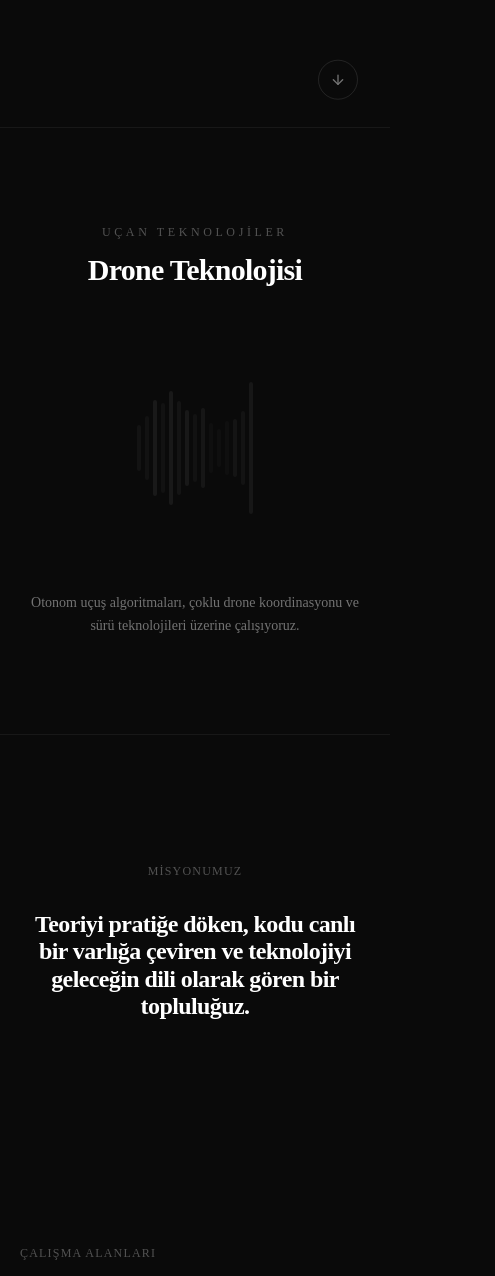
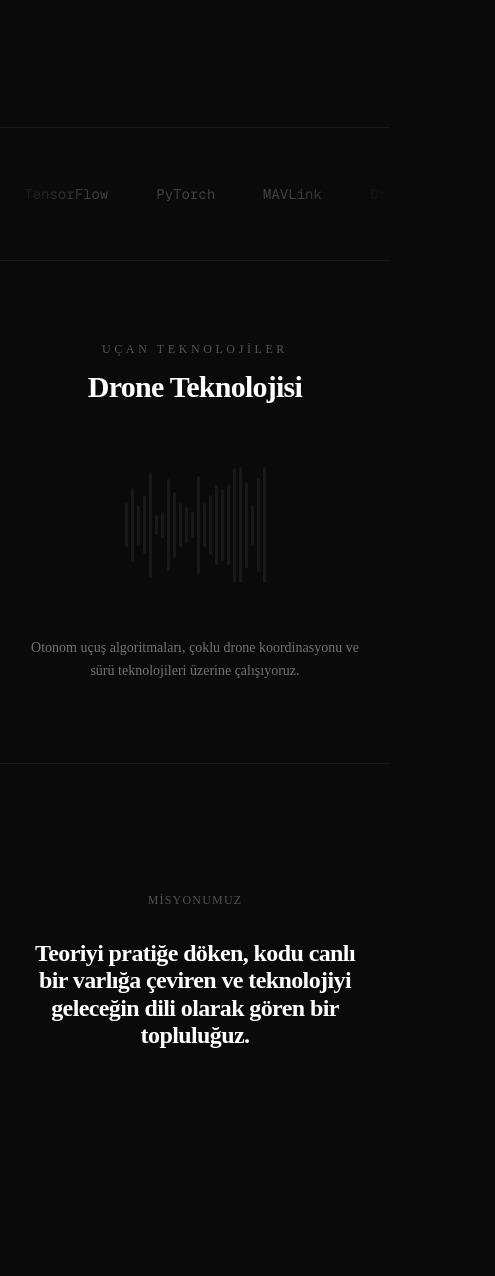
Before and after one commit to Merkutech/merkutech.github.io, a Next.js app: page / in a window 390 px wide. Shown: the part 717-1993 px from the top of the page, 495 px wide, since content can reach past the window. Built offline with nearby package versions, Linux system fonts and the light colour scheme.

Commit message:
feat: refactor Home component with improved animations, added Marquee and DroneWave sections, and replaced FadeUp with BlurFade

```diff
--- a/app/page.tsx
+++ b/app/page.tsx
@@ -1,44 +1,34 @@
 'use client'
 
 import { SplineScene } from "@/components/ui/splite";
-import { motion, useScroll, useTransform, useSpring, useInView, AnimatePresence } from "framer-motion";
+import { motion, useScroll, useInView, AnimatePresence } from "framer-motion";
 import Link from "next/link";
-import { useRef, useState } from "react";
+import { useRef, useState, useEffect } from "react";
 import {
   ArrowRight, ArrowUpRight, Bot, Cpu, CircuitBoard, Radio,
-  Layers, Zap, Wrench
+  Layers, Zap
 } from "lucide-react";
 import { projects } from "@/lib/projects";
 
 const easeOut = [0.22, 1, 0.36, 1] as const;
 
-function FadeUp({ children, delay = 0, className = "" }: { children: React.ReactNode; delay?: number; className?: string }) {
-  const ref = useRef(null);
-  const isInView = useInView(ref, { once: true, margin: "-80px" });
-  return (
-    <motion.div
-      ref={ref}
-      initial={{ opacity: 0, y: 40 }}
-      animate={isInView ? { opacity: 1, y: 0 } : {}}
-      transition={{ duration: 0.7, delay, ease: easeOut }}
-      className={className}
-    >
-      {children}
-    </motion.div>
-  );
-}
+/* ═══════════════════════════════════════
+   ANA SAYFA
+   ═══════════════════════════════════════ */
 
 export default function Home() {
-  const containerRef = useRef<HTMLDivElement>(null);
-  const { scrollYProgress } = useScroll({ target: containerRef });
-  const smoothProgress = useSpring(scrollYProgress, { stiffness: 100, damping: 30, restDelta: 0.001 });
+  const { scrollYProgress } = useScroll();
 
   return (
-    <div ref={containerRef} className="flex flex-col">
+    <div className="flex flex-col">
 
-      {/* ═══════════════════════════════════════
-          HERO — sadece robot, hiç metin yok
-         ═══════════════════════════════════════ */}
+      {/* Scroll Progress */}
+      <motion.div
+        className="fixed top-0 left-0 right-0 h-[2px] bg-white/30 z-[100] origin-left"
+        style={{ scaleX: scrollYProgress }}
+      />
+
+      {/* HERO */}
       <section className="relative w-full h-screen overflow-hidden">
         <motion.div
           initial={{ opacity: 0 }}
@@ -51,61 +41,40 @@ export default function Home() {
             className="w-full h-full"
           />
         </motion.div>
-
-        {/* Altta gradient — header ile karışmasın diye */}
         <div className="absolute inset-x-0 bottom-0 h-32 bg-gradient-to-t from-background to-transparent pointer-events-none z-10" />
-
-        {/* Sağ altta küçük ok — aşağı kaydır */}
-        <motion.div
-          initial={{ opacity: 0 }}
-          animate={{ opacity: 1 }}
-          transition={{ delay: 2, duration: 1 }}
-          className="absolute bottom-8 right-8 z-20"
-        >
-          <motion.div
-            animate={{ y: [0, 6, 0] }}
-            transition={{ duration: 2, repeat: Infinity, ease: "easeInOut" }}
-            className="w-10 h-10 rounded-full border border-white/10 flex items-center justify-center"
-          >
-            <ArrowRight className="h-4 w-4 text-neutral-500 rotate-90" />
-          </motion.div>
-        </motion.div>
       </section>
 
-      {/* ═══════════════════════════════════════
-          DRONE FLYBY
-         ═══════════════════════════════════════ */}
-      <DroneSection />
+      {/* MARQUEE */}
+      <MarqueeSection />
 
-      {/* ═══════════════════════════════════════
-          MANİFESTO
-         ═══════════════════════════════════════ */}
+      {/* DRONE WAVE */}
+      <DroneWave />
+
+      {/* MANIFESTO */}
       <section className="relative py-32 md:py-44">
         <div className="max-w-3xl mx-auto px-5 sm:px-8 text-center">
-          <FadeUp>
+          <BlurFade>
             <p className="text-xs uppercase tracking-widest text-neutral-600 mb-8">Misyonumuz</p>
-          </FadeUp>
-          <FadeUp delay={0.1}>
+          </BlurFade>
+          <BlurFade delay={0.15}>
             <h2 className="text-2xl md:text-4xl lg:text-5xl font-semibold leading-[1.15] tracking-tight text-white">
               Teoriyi pratiğe döken, kodu canlı bir varlığa çeviren ve teknolojiyi geleceğin dili olarak gören bir topluluğuz.
             </h2>
-          </FadeUp>
+          </BlurFade>
         </div>
       </section>
 
-      {/* ═══════════════════════════════════════
-          NE YAPIYORUZ — expandable list
-         ═══════════════════════════════════════ */}
+      {/* NE YAPIYORUZ */}
       <section className="relative py-24 md:py-32">
         <div className="max-w-7xl mx-auto px-5 sm:px-8 lg:px-12">
-          <FadeUp className="mb-4">
+          <BlurFade className="mb-4">
             <p className="text-xs uppercase tracking-widest text-neutral-600 mb-3">Çalışma Alanları</p>
-          </FadeUp>
-          <FadeUp className="mb-16">
+          </BlurFade>
+          <BlurFade className="mb-16" delay={0.1}>
             <h2 className="text-3xl md:text-5xl font-bold tracking-tight text-white">
               Neler Yapıyoruz?
             </h2>
-          </FadeUp>
+          </BlurFade>
 
           <div className="border-t border-white/[0.08]">
             {[
@@ -116,20 +85,16 @@ export default function Home() {
               { num: "05", title: "3D Modelleme", desc: "CAD, simülasyon ve hızlı prototipleme ile fikirden ürüne geçiş süreci.", tags: ["SolidWorks", "AutoCAD", "Gazebo"], icon: <Layers className="h-5 w-5" /> },
               { num: "06", title: "Yarışmalar", desc: "Teknofest ve uluslararası robotik yarışmalarına aktif katılım ve hazırlık.", tags: ["Teknofest", "Robotaksi", "Uluslararası"], icon: <Zap className="h-5 w-5" /> },
             ].map((item, i) => (
-              <FadeUp key={item.num} delay={i * 0.05}>
-                <ExpandableRow {...item} />
-              </FadeUp>
+              <StaggerRow key={item.num} {...item} index={i} />
             ))}
           </div>
         </div>
       </section>
 
-      {/* ═══════════════════════════════════════
-          PROJELER
-         ═══════════════════════════════════════ */}
+      {/* PROJELER */}
       <section className="relative py-24 md:py-32">
         <div className="max-w-7xl mx-auto px-5 sm:px-8 lg:px-12">
-          <FadeUp className="flex flex-col md:flex-row md:items-end justify-between gap-4 mb-12">
+          <BlurFade className="flex flex-col md:flex-row md:items-end justify-between gap-4 mb-12">
             <div>
               <p className="text-xs uppercase tracking-widest text-neutral-600 mb-3">Projelerimiz</p>
               <h2 className="text-3xl md:text-4xl font-bold tracking-tight text-white">
@@ -143,125 +108,112 @@ export default function Home() {
               Tümünü Gör
               <ArrowUpRight className="h-4 w-4 group-hover:translate-x-0.5 group-hover:-translate-y-0.5 transition-transform" />
             </Link>
-          </FadeUp>
+          </BlurFade>
 
           <div className="grid grid-cols-1 md:grid-cols-2 lg:grid-cols-3 gap-4">
             {projects.slice(0, 3).map((project, i) => (
-              <ProjectCard key={project.slug} project={project} index={i} />
+              <MaskCard key={project.slug} project={project} index={i} />
             ))}
           </div>
         </div>
       </section>
 
-      {/* ═══════════════════════════════════════
-          CTA
-         ═══════════════════════════════════════ */}
-      <section className="relative py-28 md:py-36">
-        <div className="absolute top-1/2 left-1/2 -translate-x-1/2 -translate-y-1/2 w-[600px] h-[600px] bg-white/[0.008] rounded-full blur-[150px]" />
-        <div className="max-w-2xl mx-auto px-5 sm:px-8 text-center relative z-10">
-          <FadeUp>
-            <p className="text-xs uppercase tracking-widest text-neutral-600 mb-4">Aramıza Katıl</p>
-          </FadeUp>
-          <FadeUp delay={0.1}>
-            <h2 className="text-3xl md:text-5xl font-bold tracking-tight text-white mb-6">
-              Geleceği Birlikte İnşa Edelim
-            </h2>
-          </FadeUp>
-          <FadeUp delay={0.2}>
-            <p className="text-neutral-500 mb-8 leading-relaxed">
-              Robotik ve teknolojiye ilgi duyuyorsan, kendini geliştirmek istiyorsan Merkutech ailesine katıl.
-            </p>
-          </FadeUp>
-          <FadeUp delay={0.3}>
-            <Link
-              href="/iletisim"
-              className="group inline-flex items-center gap-2 px-8 py-3.5 rounded-lg bg-white text-black text-sm font-semibold hover:bg-neutral-200 transition-colors"
-            >
-              Hemen Başvur
-              <ArrowRight className="h-4 w-4 group-hover:translate-x-0.5 transition-transform" />
-            </Link>
-          </FadeUp>
-        </div>
-      </section>
+      {/* SÜREÇ — nasıl katılınır */}
+      <ProcessSection />
     </div>
   );
 }
 
-/* ─── Drone Section — Teknik Dalga Animasyonu ─── */
+/* ═══════════════════════════════════════
+   ANİMASYON BİLEŞENLERİ
+   ═══════════════════════════════════════ */
 
-function DroneSection() {
-  const lines = [
-    { delay: 0, duration: 3, height: 40 },
-    { delay: 0.3, duration: 3.5, height: 70 },
-    { delay: 0.6, duration: 4, height: 50 },
-    { delay: 0.9, duration: 3.2, height: 90 },
-    { delay: 1.2, duration: 3.8, height: 60 },
-    { delay: 1.5, duration: 4.2, height: 80 },
-    { delay: 1.8, duration: 3.6, height: 45 },
-    { delay: 2.1, duration: 3.9, height: 75 },
-    { delay: 2.4, duration: 3.3, height: 55 },
-    { delay: 2.7, duration: 4.1, height: 85 },
-    { delay: 3.0, duration: 3.7, height: 65 },
-    { delay: 3.3, duration: 3.4, height: 95 },
-    { delay: 3.6, duration: 4.0, height: 50 },
-    { delay: 3.9, duration: 3.5, height: 70 },
-    { delay: 4.2, duration: 3.8, height: 80 },
-  ];
+/* Marquee */
+function MarqueeSection() {
+  const words = ["ROS", "OpenCV", "Python", "C++", "TensorFlow", "PyTorch", "MAVLink", "DroneKit", "LIDAR", "SLAM", "Gazebo", "SolidWorks", "AutoCAD", "Embedded C", "STM32", "Arduino"];
+  return (
+    <section className="relative py-14 overflow-hidden border-y border-white/[0.06]">
+      <div className="absolute inset-y-0 left-0 w-24 bg-gradient-to-r from-background to-transparent z-10" />
+      <div className="absolute inset-y-0 right-0 w-24 bg-gradient-to-l from-background to-transparent z-10" />
+      <div className="flex whitespace-nowrap">
+        {[...Array(2)].map((_, si) => (
+          <motion.div key={si} className="flex items-center gap-12 pr-12" animate={{ x: ["0%", "-100%"] }} transition={{ duration: 35, repeat: Infinity, ease: "linear" }}>
+            {words.map((w, i) => <span key={i} className="text-sm md:text-base font-mono text-neutral-700 whitespace-nowrap">{w}</span>)}
+          </motion.div>
+        ))}
+      </div>
+    </section>
+  );
+}
+
+/* Drone Wave */
+function DroneWave() {
+  const lines = Array.from({ length: 24 }, (_, i) => ({
+    height: 25 + Math.abs(Math.sin(i * 0.6)) * 55 + Math.random() * 15,
+    delay: i * 0.12,
+    duration: 2.5 + Math.random() * 0.8,
+  }));
 
   return (
-    <section className="relative py-24 md:py-32 overflow-hidden border-y border-white/[0.06]">
-      {/* Başlık */}
-      <div className="text-center mb-16">
+    <section className="relative py-20 md:py-28 overflow-hidden border-b border-white/[0.06]">
+      <div className="text-center mb-12">
         <p className="text-xs text-neutral-600 tracking-[0.3em] uppercase mb-3">Uçan Teknolojiler</p>
-        <h2 className="text-3xl md:text-4xl font-bold text-white tracking-tight">
-          Drone Teknolojisi
-        </h2>
+        <h2 className="text-3xl md:text-4xl font-bold text-white tracking-tight">Drone Teknolojisi</h2>
       </div>
 
-      {/* Dalga animasyonu */}
-      <div className="relative h-48 md:h-64 flex items-center justify-center gap-1 md:gap-1.5 px-4">
+      <div className="flex items-center justify-center gap-[3px] md:gap-1 h-36 md:h-48 px-8">
         {lines.map((line, i) => (
           <motion.div
             key={i}
-            className="w-1 md:w-1.5 rounded-full bg-white/[0.08]"
-            animate={{
-              height: [`${line.height * 0.3}%`, `${line.height}%`, `${line.height * 0.3}%`],
-              opacity: [0.3, 0.8, 0.3],
-            }}
-            transition={{
-              duration: line.duration,
-              delay: line.delay,
-              repeat: Infinity,
-              ease: "easeInOut",
-            }}
+            className="w-[3px] md:w-1 rounded-full bg-white/[0.06]"
+            animate={{ height: [`${line.height * 0.35}%`, `${line.height}%`, `${line.height * 0.35}%`] }}
+            transition={{ duration: line.duration, delay: line.delay, repeat: Infinity, ease: "easeInOut" }}
           />
         ))}
       </div>
 
-      {/* Alt metin */}
-      <div className="text-center mt-12 max-w-xl mx-auto px-5">
+      <div className="text-center mt-10 max-w-lg mx-auto px-5">
         <p className="text-sm text-neutral-500 leading-relaxed">
-          Otonom uçuş algoritmaları, çoklu drone koordinasyonu ve sürü teknolojileri
-          üzerine çalışıyoruz.
+          Otonom uçuş algoritmaları, çoklu drone koordinasyonu ve sürü teknolojileri üzerine çalışıyoruz.
         </p>
       </div>
     </section>
   );
 }
 
-/* ─── Expandable Row ─── */
 
-function ExpandableRow({ num, title, desc, tags, icon }: {
-  num: string;
-  title: string;
-  desc: string;
-  tags: string[];
-  icon: React.ReactNode;
+
+/* Blur Fade */
+function BlurFade({ children, delay = 0, className = "" }: { children: React.ReactNode; delay?: number; className?: string }) {
+  const ref = useRef(null);
+  const isInView = useInView(ref, { once: true, margin: "-60px" });
+  return (
+    <motion.div
+      ref={ref}
+      initial={{ opacity: 0, filter: "blur(8px)", y: 12 }}
+      animate={isInView ? { opacity: 1, filter: "blur(0px)", y: 0 } : {}}
+      transition={{ duration: 0.5, delay, ease: easeOut }}
+      className={className}
+    >
+      {children}
+    </motion.div>
+  );
+}
+
+/* Stagger Row */
+function StaggerRow({ num, title, desc, tags, icon, index }: {
+  num: string; title: string; desc: string; tags: string[]; icon: React.ReactNode; index: number;
 }) {
   const [hovered, setHovered] = useState(false);
+  const ref = useRef(null);
+  const isInView = useInView(ref, { once: true, margin: "-40px" });
 
   return (
-    <div
+    <motion.div
+      ref={ref}
+      initial={{ opacity: 0, x: -15 }}
+      animate={isInView ? { opacity: 1, x: 0 } : {}}
+      transition={{ duration: 0.4, delay: index * 0.06, ease: easeOut }}
       className="border-b border-white/[0.08] cursor-pointer"
       onMouseEnter={() => setHovered(true)}
       onMouseLeave={() => setHovered(false)}
@@ -269,105 +221,148 @@ function ExpandableRow({ num, title, desc, tags, icon }: {
       <div className="flex items-center justify-between py-6 md:py-8">
         <div className="flex items-center gap-6 md:gap-10">
           <span className="text-sm font-mono text-neutral-700 w-8">{num}</span>
-          <h3 className={`text-xl md:text-2xl font-semibold transition-colors duration-300 ${hovered ? 'gradient-text' : 'text-white'}`}>
-            {title}
-          </h3>
+          <h3 className={`text-xl md:text-2xl font-semibold transition-colors duration-300 ${hovered ? 'text-neutral-300' : 'text-white'}`}>{title}</h3>
         </div>
-        <div className="flex items-center gap-4">
-          <div className={`w-10 h-10 rounded-full border border-white/[0.08] flex items-center justify-center text-neutral-500 transition-all duration-300 ${hovered ? 'bg-white/5 border-white/20 text-white rotate-45' : ''}`}>
-            <ArrowUpRight className="h-4 w-4" />
-          </div>
-        </div>
+        <motion.div animate={{ rotate: hovered ? 45 : 0 }} transition={{ duration: 0.25 }} className="w-10 h-10 rounded-full border border-white/[0.08] flex items-center justify-center text-neutral-500">
+          <ArrowUpRight className="h-4 w-4" />
+        </motion.div>
       </div>
 
       <AnimatePresence>
         {hovered && (
-          <motion.div
-            initial={{ height: 0, opacity: 0 }}
-            animate={{ height: "auto", opacity: 1 }}
-            exit={{ height: 0, opacity: 0 }}
-            transition={{ duration: 0.3, ease: easeOut }}
-            className="overflow-hidden"
-          >
+          <motion.div initial={{ height: 0, opacity: 0 }} animate={{ height: "auto", opacity: 1 }} exit={{ height: 0, opacity: 0 }} transition={{ duration: 0.25, ease: easeOut }} className="overflow-hidden">
             <div className="pb-8 pl-14 md:pl-[4.5rem] flex flex-col md:flex-row md:items-end justify-between gap-6">
               <div className="max-w-lg">
                 <p className="text-sm text-neutral-500 leading-relaxed mb-4">{desc}</p>
                 <div className="flex flex-wrap gap-2">
-                  {tags.map((tag) => (
-                    <span key={tag} className="px-2.5 py-1 bg-white/[0.04] rounded-md text-[11px] font-mono text-neutral-500">
-                      {tag}
-                    </span>
-                  ))}
+                  {tags.map((tag) => <span key={tag} className="px-2.5 py-1 bg-white/[0.04] rounded-md text-[11px] font-mono text-neutral-500">{tag}</span>)}
                 </div>
               </div>
-              <div className="w-12 h-12 rounded-xl bg-white/[0.04] flex items-center justify-center text-neutral-400 shrink-0">
-                {icon}
-              </div>
+              <div className="w-12 h-12 rounded-xl bg-white/[0.04] flex items-center justify-center text-neutral-400 shrink-0">{icon}</div>
             </div>
           </motion.div>
         )}
       </AnimatePresence>
-    </div>
+    </motion.div>
   );
 }
 
-/* ─── Project Card ─── */
-
-function ProjectCard({ project, index }: {
-  project: typeof projects[0];
-  index: number;
-}) {
+/* Mask Card */
+function MaskCard({ project, index }: { project: typeof projects[0]; index: number }) {
   const ref = useRef<HTMLDivElement>(null);
   const isInView = useInView(ref, { once: true, margin: "-60px" });
 
   return (
-    <motion.div
-      ref={ref}
-      initial={{ opacity: 0, y: 40 }}
-      animate={isInView ? { opacity: 1, y: 0 } : {}}
-      transition={{ duration: 0.6, delay: index * 0.1, ease: easeOut }}
-    >
-      <Link
-        href={`/projelerimiz/${project.slug}`}
-        className="group block rounded-xl border border-white/[0.06] bg-white/[0.02] overflow-hidden hover:border-white/[0.1] transition-all duration-300"
-      >
-        <div className="aspect-[16/10] overflow-hidden">
-          <img
+    <motion.div ref={ref} initial={{ opacity: 0, y: 20 }} animate={isInView ? { opacity: 1, y: 0 } : {}} transition={{ duration: 0.5, delay: index * 0.1, ease: easeOut }}>
+      <Link href={`/projelerimiz/${project.slug}`} className="group block rounded-xl border border-white/[0.06] bg-white/[0.02] overflow-hidden hover:border-white/[0.12] transition-all duration-500">
+        <div className="aspect-[16/10] overflow-hidden relative">
+          <motion.img
             src={project.image}
             alt={project.title}
-            className="w-full h-full object-cover group-hover:scale-105 transition-transform duration-500"
+            className="w-full h-full object-cover group-hover:scale-[1.03] transition-transform duration-700 ease-out"
+            initial={{ clipPath: "inset(0 100% 0 0)" }}
+            animate={isInView ? { clipPath: "inset(0 0% 0 0)" } : {}}
+            transition={{ duration: 0.7, delay: index * 0.1 + 0.15, ease: easeOut }}
           />
         </div>
         <div className="p-5">
           <div className="flex items-center gap-2 mb-3">
-            <span className={`inline-flex items-center gap-1.5 px-2 py-0.5 rounded-full text-[10px] font-medium ${
-              project.status === 'Aktif'
-                ? 'bg-emerald-500/10 text-emerald-400'
-                : project.status === 'Tamamlandı'
-                ? 'bg-blue-500/10 text-blue-400'
-                : 'bg-amber-500/10 text-amber-400'
-            }`}>
-              <span className={`w-1 h-1 rounded-full ${
-                project.status === 'Aktif' ? 'bg-emerald-400' : project.status === 'Tamamlandı' ? 'bg-blue-400' : 'bg-amber-400'
-              }`} />
+            <span className={`inline-flex items-center gap-1.5 px-2 py-0.5 rounded-full text-[10px] font-medium ${project.status === 'Aktif' ? 'bg-emerald-500/10 text-emerald-400' : project.status === 'Tamamlandı' ? 'bg-blue-500/10 text-blue-400' : 'bg-amber-500/10 text-amber-400'}`}>
+              <span className={`w-1 h-1 rounded-full ${project.status === 'Aktif' ? 'bg-emerald-400' : project.status === 'Tamamlandı' ? 'bg-blue-400' : 'bg-amber-400'}`} />
               {project.status}
             </span>
           </div>
-          <h3 className="text-lg font-semibold text-white mb-2 group-hover:text-neutral-200 transition-colors">
-            {project.title}
-          </h3>
-          <p className="text-sm text-neutral-500 leading-relaxed mb-4 line-clamp-2">
-            {project.description}
-          </p>
+          <h3 className="text-lg font-semibold text-white mb-2 group-hover:text-neutral-200 transition-colors duration-300">{project.title}</h3>
+          <p className="text-sm text-neutral-500 leading-relaxed mb-4 line-clamp-2">{project.description}</p>
           <div className="flex flex-wrap gap-1.5">
-            {project.tags.slice(0, 3).map((tag) => (
-              <span key={tag} className="px-2 py-0.5 bg-white/[0.04] rounded text-[10px] font-mono text-neutral-600">
-                {tag}
-              </span>
-            ))}
+            {project.tags.slice(0, 3).map((tag) => <span key={tag} className="px-2 py-0.5 bg-white/[0.04] rounded text-[10px] font-mono text-neutral-600">{tag}</span>)}
           </div>
         </div>
       </Link>
     </motion.div>
   );
 }
+
+/* Süreç — nasıl katılınır */
+function ProcessSection() {
+  const ref = useRef(null);
+  const isInView = useInView(ref, { once: true, margin: "-80px" });
+
+  const steps = [
+    {
+      num: "01",
+      title: "Keşfet",
+      desc: "Kulübümüzü ziyaret et, mevcut projeleri gör ve hangi alan sana uygun keşfet."
+    },
+    {
+      num: "02",
+      title: "Öğren",
+      desc: "Atölye çalışmaları, eğitimler ve mentorluk ile yeni beceriler kazan."
+    },
+    {
+      num: "03",
+      title: "Üret",
+      desc: "Kendi projeni başlat veya mevcut bir ekibe katıl. Beraber üret, beraber büyü."
+    },
+  ];
+
+  return (
+    <section ref={ref} className="relative py-24 md:py-32 border-t border-white/[0.06]">
+      <div className="max-w-6xl mx-auto px-5 sm:px-8">
+        <div className="text-center mb-16">
+          <BlurFade>
+            <p className="text-xs uppercase tracking-widest text-neutral-600 mb-3">Nasıl Başlarız</p>
+          </BlurFade>
+          <BlurFade delay={0.1}>
+            <h2 className="text-3xl md:text-4xl font-bold text-white">Süreç</h2>
+          </BlurFade>
+        </div>
+
+        <div className="grid grid-cols-1 md:grid-cols-3 gap-6 md:gap-8">
+          {steps.map((step, i) => (
+            <motion.div
+              key={step.num}
+              initial={{ opacity: 0, y: 30 }}
+              animate={isInView ? { opacity: 1, y: 0 } : {}}
+              transition={{ duration: 0.5, delay: i * 0.15, ease: easeOut }}
+              className="relative p-8 rounded-2xl border border-white/[0.06] bg-white/[0.02] hover:border-white/[0.1] hover:bg-white/[0.03] transition-all duration-500 group"
+            >
+              {/* Numara */}
+              <span className="text-5xl font-bold text-white/[0.04] group-hover:text-white/[0.08] transition-colors duration-500 absolute top-6 right-6">
+                {step.num}
+              </span>
+
+              <div className="relative z-10">
+                <div className="w-10 h-10 rounded-full border border-white/[0.1] flex items-center justify-center text-neutral-500 mb-6 group-hover:border-white/20 group-hover:text-white transition-all duration-500">
+                  <span className="text-xs font-mono">{step.num}</span>
+                </div>
+
+                <h3 className="text-xl font-semibold text-white mb-3">{step.title}</h3>
+                <p className="text-sm text-neutral-500 leading-relaxed">{step.desc}</p>
+              </div>
+
+              {/* Alt çizgi */}
+              <motion.div
+                className="absolute bottom-0 left-8 right-8 h-px bg-white/[0.08]"
+                initial={{ scaleX: 0 }}
+                animate={isInView ? { scaleX: 1 } : {}}
+                transition={{ duration: 0.8, delay: i * 0.15 + 0.3, ease: easeOut }}
+                style={{ originX: 0 }}
+              />
+            </motion.div>
+          ))}
+        </div>
+
+        {/* Bağlantı çizgileri (sadece desktop) */}
+        <div className="hidden md:block absolute top-1/2 left-1/2 -translate-x-1/2 -translate-y-1/2 w-[calc(100%-12rem)] pointer-events-none">
+          <motion.div
+            className="h-px bg-gradient-to-r from-transparent via-white/[0.06] to-transparent"
+            initial={{ scaleX: 0 }}
+            animate={isInView ? { scaleX: 1 } : {}}
+            transition={{ duration: 1.2, delay: 0.5, ease: easeOut }}
+          />
+        </div>
+      </div>
+    </section>
+  );
+}
```
